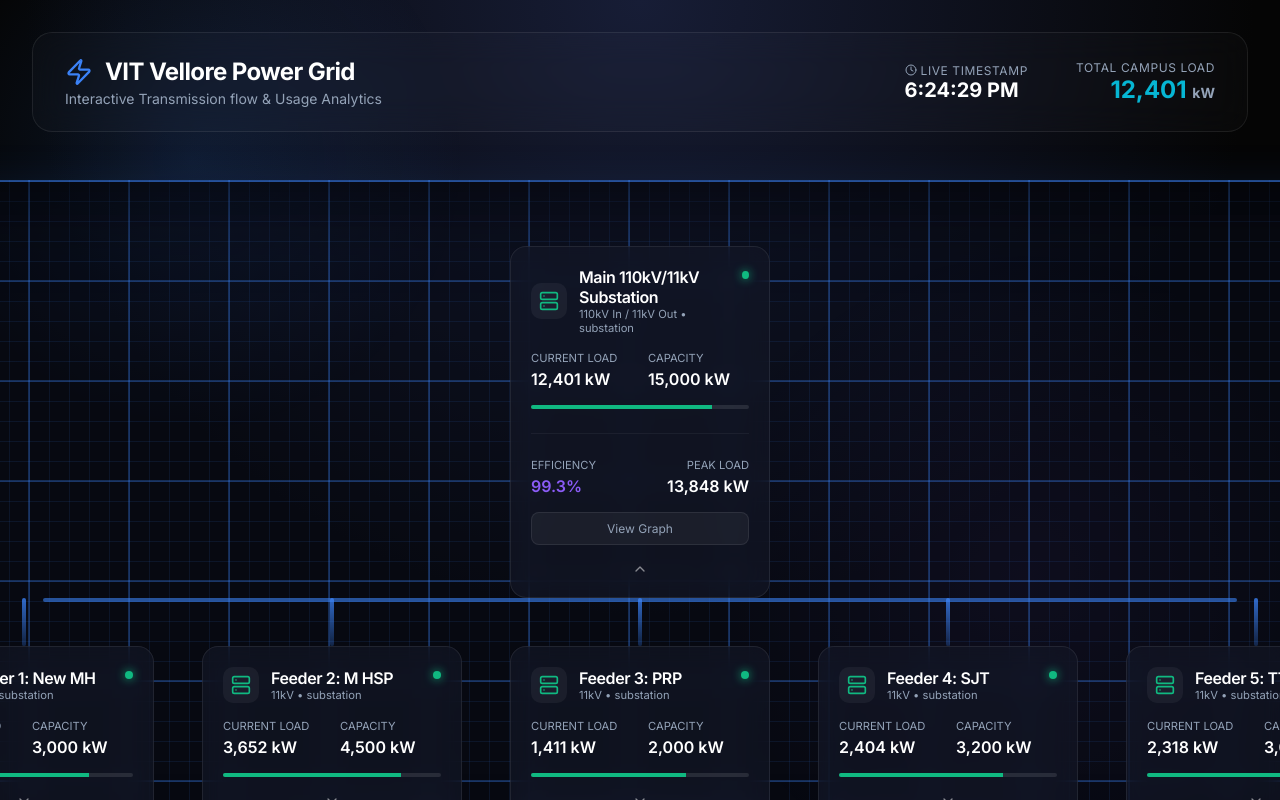
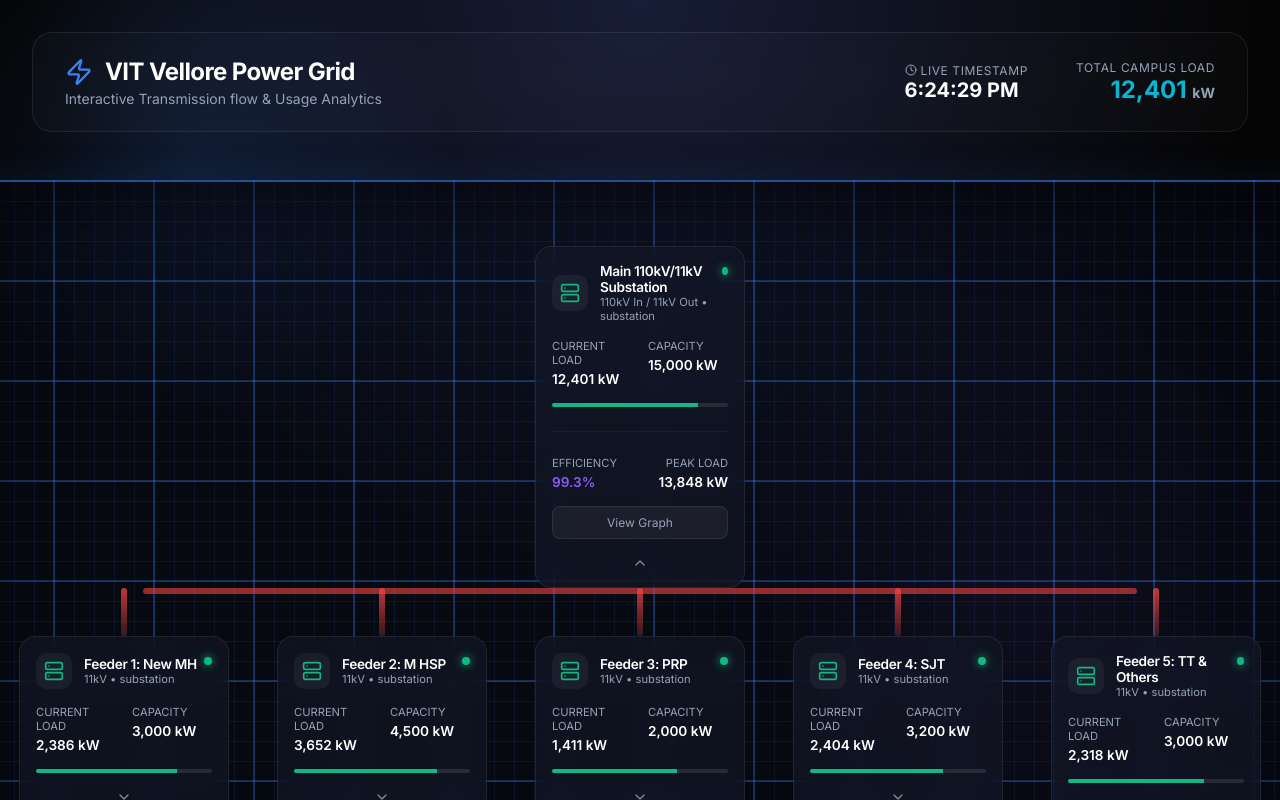
Before and after one commit to Aarnav-Rao/vit-power-demo, a React (Vite) app: page / in a window 1280 px wide. Shown: the top 800 px of the page. Built offline with nearby package versions, Linux system fonts and the light colour scheme.

Commit message:
style: slim node sizes to 210px and shift connectors to 6px bold red

```diff
--- a/src/App.css
+++ b/src/App.css
@@ -93,8 +93,8 @@
   background: rgba(20, 24, 39, 0.6);
   border: 1px solid var(--glass-border);
   border-radius: 16px;
-  padding: 1.25rem;
-  width: 260px;
+  padding: 1rem;
+  width: 210px;
   cursor: pointer;
   transition: border-color 0.3s ease, transform 0.2s ease, box-shadow 0.3s ease;
   backdrop-filter: blur(12px);
@@ -142,7 +142,7 @@
 }
 
 .node-title-group h3 {
-  font-size: 1rem;
+  font-size: 0.85rem;
   color: var(--text-primary);
 }
 
@@ -192,7 +192,7 @@
 }
 
 .stat-item .value {
-  font-size: 1rem;
+  font-size: 0.85rem;
   font-weight: 600;
   color: var(--text-primary);
 }
@@ -227,24 +227,21 @@
   position: absolute;
   top: -3rem;
   left: 50%;
-  width: 4px;
-  /* Increased from 2px */
+  width: 6px;
   height: 3rem;
-  background: linear-gradient(to bottom, rgba(59, 130, 246, 0.8), rgba(59, 130, 246, 0.2));
+  background: linear-gradient(to bottom, rgba(239, 68, 68, 0.8), rgba(239, 68, 68, 0.2));
   z-index: 1;
-  /* ensure it is centered on the 50% mark perfectly */
   transform: translateX(-50%);
-  border-radius: 2px;
+  border-radius: 3px;
 }
 
 .connector-horizontal {
   position: absolute;
   top: -3rem;
-  height: 4px;
-  /* Increased from 2px */
-  background: rgba(59, 130, 246, 0.6);
+  height: 6px;
+  background: rgba(239, 68, 68, 0.6);
   z-index: 1;
-  border-radius: 2px;
+  border-radius: 3px;
 }
 
 /* Animated pulse on root line */
```
